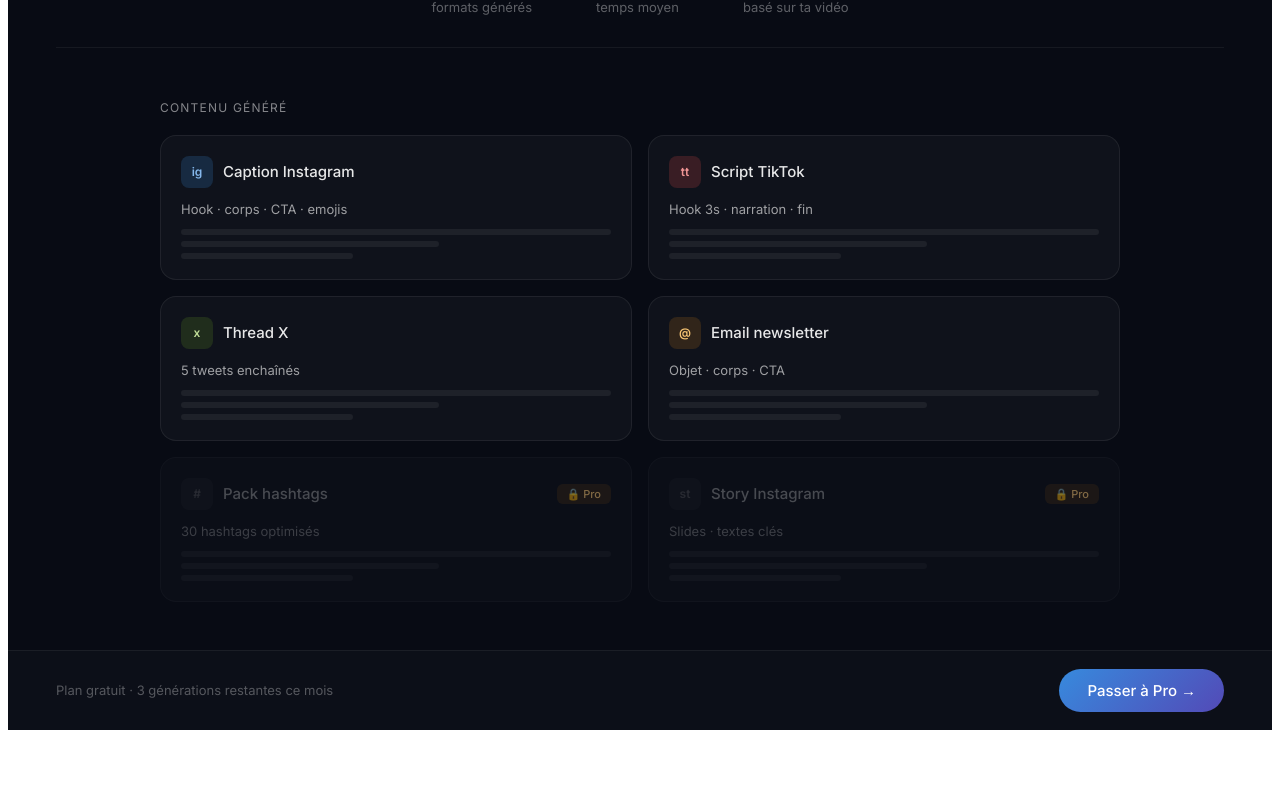
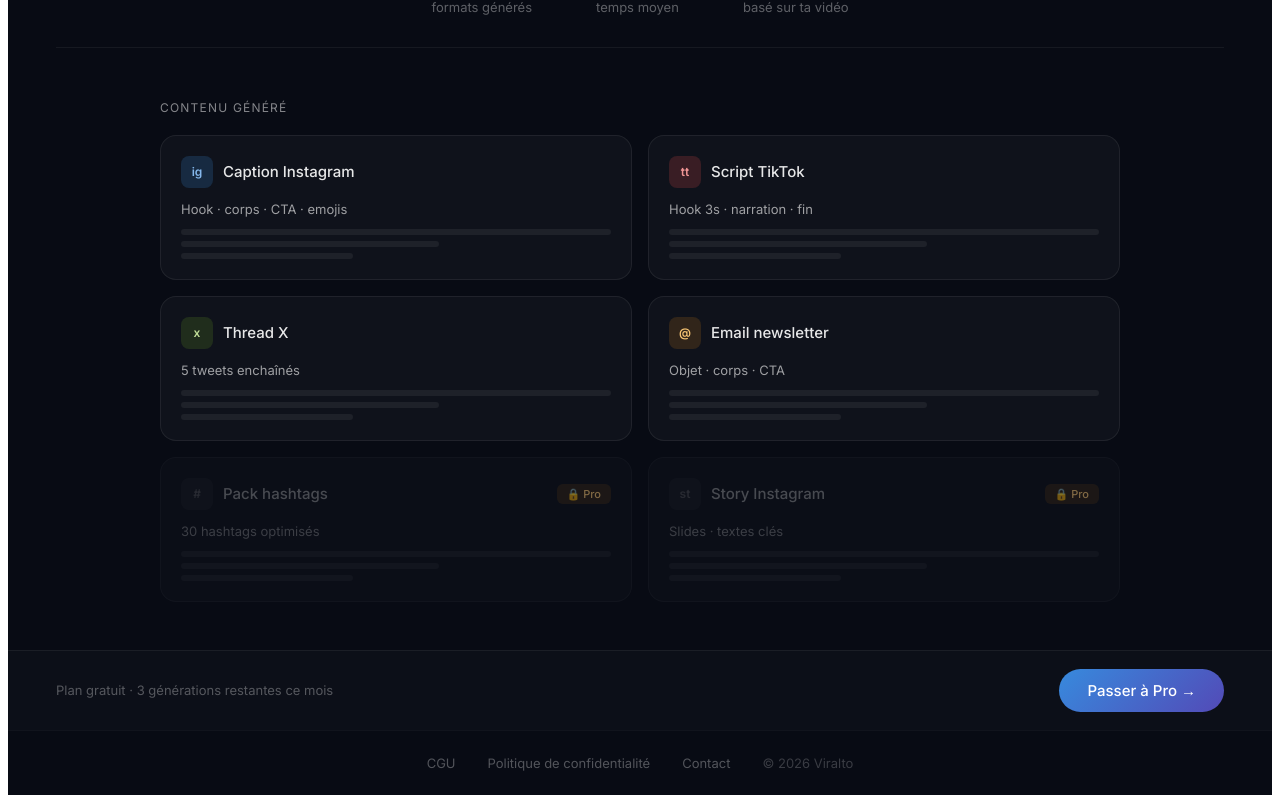
Before and after one commit to AxelBen81/viralto, a Next.js app: page / in a window 1280 px wide. Shown: the part 920-1723 px from the top of the page. Before the commit the page ends 1658 px from the top, so only its background shows below. Built offline with nearby package versions, Linux system fonts and the light colour scheme; no server answers.

Commit message:
Update page.tsx

```diff
--- a/app/page.tsx
+++ b/app/page.tsx
@@ -266,6 +266,14 @@ export default function Home() {
             Passer à Pro →
           </a>
         </div>
+
+        {/* Footer */}
+<div style={{ display: "flex", justifyContent: "center", gap: 32, padding: "24px 48px", borderTop: "1px solid rgba(255,255,255,0.04)" }}>
+  <a href="/cgu" style={{ fontSize: 13, color: "rgba(255,255,255,0.3)", textDecoration: "none" }}>{"CGU"}</a>
+  <a href="/confidentialite" style={{ fontSize: 13, color: "rgba(255,255,255,0.3)", textDecoration: "none" }}>{"Politique de confidentialité"}</a>
+  <a href="mailto:contact@viralto.fr" style={{ fontSize: 13, color: "rgba(255,255,255,0.3)", textDecoration: "none" }}>{"Contact"}</a>
+  <span style={{ fontSize: 13, color: "rgba(255,255,255,0.2)" }}>{"© 2026 Viralto"}</span>
+</div>
       </div>
     </main>
   );
```
